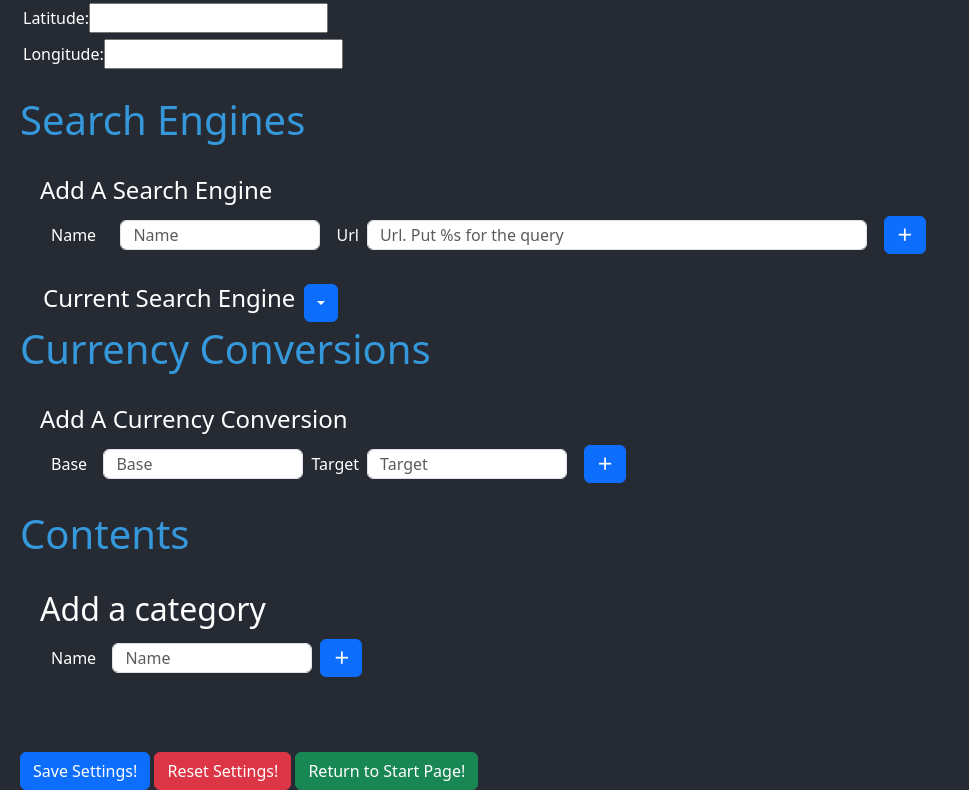
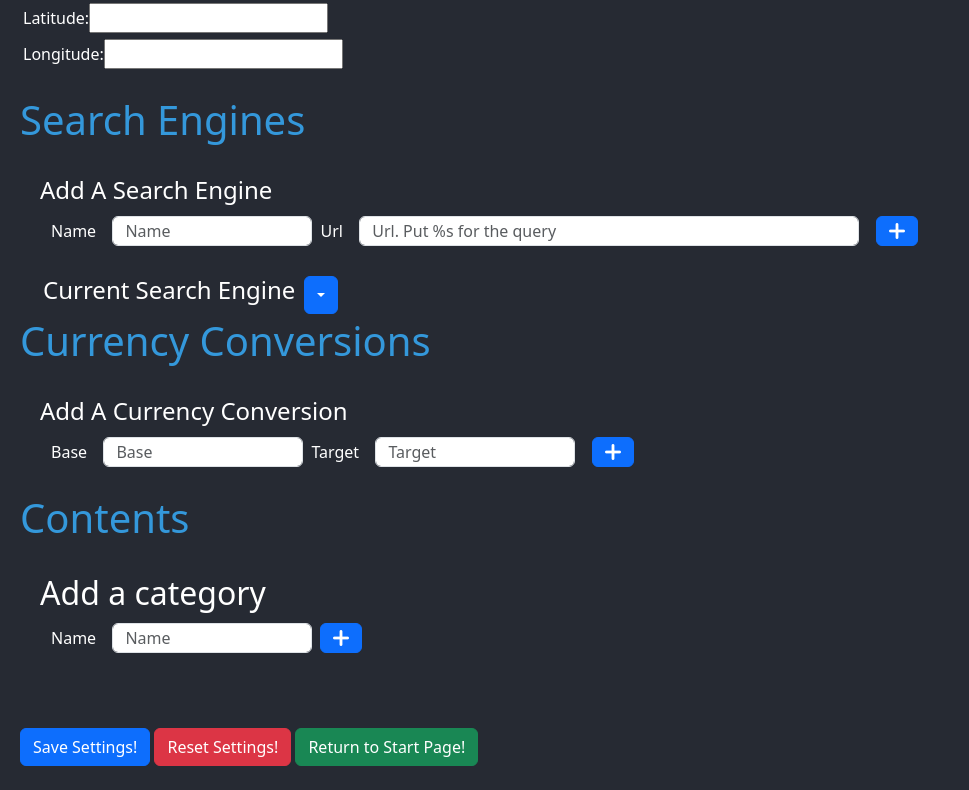
Before and after one commit to DolphyWind/Start-Page, a Django app: template startpage/MyStartPage/templates/settings.html in a window 1280 px wide. Shown: the part 572-1362 px from the top of the page, without its empty margins (0-969 px from the left). After the commit the page ends 1338 px from the top, so only its background shows below. Run offline with Django 4.2, Linux system fonts and the light colour scheme; the template is opened without the code that fills it, so the values that code supplies are empty; some libraries are stand-ins or nearby versions.

Commit message:
Add close and plus icons

```diff
--- a/startpage/MyStartPage/static/js/settings.js
+++ b/startpage/MyStartPage/static/js/settings.js
@@ -93,9 +93,9 @@ function addSearchEngine(item){
         '<div class="form_row">' +
             '<label class="settings_label mx-2">Name</label>&nbsp;&nbsp;' +
             '<input type="text" class="form-control settings_input_box_small" placeholder="Name" value="${name}" id="search-engine-name-${idName}" readonly>' +
-            '<label class="settings_label mx-2">Url</label>' +
+            '<label class="settings_label mx-2">Url</label>&nbsp;&nbsp;' +
             '<input type="text" class="form-control settings_input_box_big" placeholder="Url" value="${url}" id="search-engine-url-${idName}" readonly>&nbsp;&nbsp;&nbsp;&nbsp;' +
-            '<button class="btn btn-danger settings_plusminus" onclick="removeSearchEngine(this);">X</button>' +
+            '<button class="btn btn-danger settings_plusminus" onclick="removeSearchEngine(this);"><img src="../static/css/icons/ui/close.png" alt=""/></button>' +
         '</div>';
 
     search_engines_list.innerHTML += replaceMultiple(templateStr, {
@@ -150,9 +150,9 @@ function addCurrency(item){
         '<div class="form_row">' +
             '<label class="settings_label mx-2">Base</label>&nbsp;&nbsp;' +
             '<input type="text" class="form-control settings_input_box_small currency_base_class" placeholder="Base Currency" value="${base}" readonly>' +
-            '<label class="settings_label mx-2">Target</label>' +
+            '<label class="settings_label mx-2">Target</label>&nbsp;&nbsp;' +
             '<input type="text" class="form-control settings_input_box_small currency_target_class" placeholder="Target Currency" value="${target}" readonly>&nbsp;&nbsp;&nbsp;&nbsp;' +
-            '<button class="btn btn-danger settings_plusminus" onclick="removeParentGenerations(this, 1);">X</button>' +
+            '<button class="btn btn-danger settings_plusminus" onclick="removeParentGenerations(this, 1);"><img src="../static/css/icons/ui/close.png" alt=""/></button>' +
         '</div>';
 
     currencyList.innerHTML += replaceMultiple(templateStr, {
@@ -182,7 +182,7 @@ function addWebsiteToCategory(item, category_name){
             '<input type="text" class="form-control settings_input_box_small content_website_name" placeholder="Name" value="${name}" readonly>' +
             '<label class="settings_label mx-2">Url</label>&nbsp;&nbsp;' +
             '<input type="text" class="form-control settings_input_box_big content_website_url" placeholder="Url" value="${url}" readonly>&nbsp;&nbsp;&nbsp;&nbsp;' +
-            '<button class="btn btn-danger settings_plusminus" onclick="removeParentGenerations(this, 1);">X</button>' +
+            '<button class="btn btn-danger settings_plusminus" onclick="removeParentGenerations(this, 1);"><img src="../static/css/icons/ui/close.png" alt=""/></button>' +
         '</div>';
 
     websiteListItem.innerHTML += replaceMultiple(templateStr, {
@@ -209,9 +209,9 @@ function addCategory(item) {
             '<div class="form_row">' +
                 '<label class="settings_label mx-2">Name</label>&nbsp;&nbsp;' +
                 '<input type="text" class="form-control settings_input_box_small" placeholder="Name" id="${idName}-add-website-name">' +
-                '<label class="settings_label mx-2">Url</label>' +
+                '<label class="settings_label mx-2">Url</label>&nbsp;&nbsp;' +
                 '<input type="text" class="form-control settings_input_box_big" placeholder="Url" id="${idName}-add-website-url">&nbsp;&nbsp;&nbsp;&nbsp;' +
-                '<button class="btn btn-primary settings_plusminus" onclick="addWebsiteToCategory(this, \'${idName}\');">＋</button>' +
+                '<button class="btn btn-primary settings_plusminus" onclick="addWebsiteToCategory(this, \'${idName}\');"><img src="../static/css/icons/ui/plus.png"/></button>' +
             '</div>' +
             '<button class="btn btn-danger" onclick="removeParentGenerations(this, 1);">Delete This Category</button>' +
         '<br><br><br>';
--- a/startpage/MyStartPage/templates/settings.html
+++ b/startpage/MyStartPage/templates/settings.html
@@ -44,9 +44,9 @@
                 <div class="form_row">
                     <label class="settings_label mx-2">Name</label>&nbsp;&nbsp;
                     <input type="text" class="form-control settings_input_box_small" placeholder="Name" value="{{ engine_name }}" id="search-engine-name-{{ engine_name|space_to_hyphen }}" readonly>
-                    <label class="settings_label mx-2">Url</label>
+                    <label class="settings_label mx-2">Url</label>&nbsp;&nbsp;
                     <input type="text" class="form-control settings_input_box_big" placeholder="Url" value="{{ url }}" id="search-engine-url-{{ engine_name|space_to_hyphen }}" readonly>&nbsp;&nbsp;&nbsp;&nbsp;
-                    <button class="btn btn-danger settings_plusminus" onclick="removeSearchEngine(this);">X</button>
+                    <button class="btn btn-danger settings_plusminus" onclick="removeSearchEngine(this);"><img src="../static/css/icons/ui/close.png" alt=""/></button>
                 </div>
             {% endfor %}
         </div><br>
@@ -54,10 +54,10 @@
         <h4 class="settings_label">Add A Search Engine&nbsp;&nbsp;</h4>
         <div class="form_row">
             <label class="settings_label mx-2">Name</label>&nbsp;&nbsp;
-            <input type="text" class="form-control settings_input_box_small mx-2" placeholder="Name" id="add_search_engine_name">
-            <label class="settings_label mx-2">Url</label>
+            <input type="text" class="form-control settings_input_box_small" placeholder="Name" id="add_search_engine_name">
+            <label class="settings_label mx-2">Url</label>&nbsp;&nbsp;
             <input type="text" class="form-control settings_input_box_big" placeholder="Url. Put %s for the query" id="add_search_engine_url">&nbsp;&nbsp;&nbsp;&nbsp;
-            <button class="btn btn-primary settings_plusminus" onclick="addSearchEngine(this);">＋</button>
+            <button class="btn btn-primary settings_plusminus" onclick="addSearchEngine(this);"><img src="../static/css/icons/ui/plus.png"/></button>
         </div><br>
 
         <div class="form_row">
@@ -82,9 +82,9 @@
                     <div class="form_row">
                         <label class="settings_label mx-2">Base</label>&nbsp;&nbsp;
                         <input type="text" class="form-control settings_input_box_small currency_base_class" placeholder="Base Currency" value="{{base}}" readonly>
-                        <label class="settings_label mx-2">Target</label>
+                        <label class="settings_label mx-2">Target</label>&nbsp;&nbsp;
                         <input type="text" class="form-control settings_input_box_small currency_target_class" placeholder="Target Currency" value="{{target}}" readonly>&nbsp;&nbsp;&nbsp;&nbsp;
-                        <button class="btn btn-danger settings_plusminus" onclick="removeParentGenerations(this, 1);">X</button>
+                        <button class="btn btn-danger settings_plusminus" onclick="removeParentGenerations(this, 1);"><img src="../static/css/icons/ui/close.png" alt=""/></button>
                     </div>
                 {% endfor %}
             {% endfor %}
@@ -93,9 +93,9 @@
         <div class="form_row">
             <label class="settings_label mx-2">Base</label>&nbsp;&nbsp;
             <input type="text" class="form-control settings_input_box_small" placeholder="Base" id="add-currency-base">
-            <label class="settings_label mx-2">Target</label>
+            <label class="settings_label mx-2">Target</label>&nbsp;&nbsp;
             <input type="text" class="form-control settings_input_box_small" placeholder="Target" id="add-currency-target">&nbsp;&nbsp;&nbsp;&nbsp;
-            <button class="btn btn-primary settings_plusminus" onclick="addCurrency(this);">＋</button>
+            <button class="btn btn-primary settings_plusminus" onclick="addCurrency(this);"><img src="../static/css/icons/ui/plus.png"/></button>
         </div><br>
     </div>
 
@@ -113,7 +113,7 @@
                                 <input type="text" class="form-control settings_input_box_small content_website_name" placeholder="Name" value="{{content.name}}" readonly>
                                 <label class="settings_label mx-2">Url</label>&nbsp;&nbsp;
                                 <input type="text" class="form-control settings_input_box_big content_website_url" placeholder="Url" value="{{content.url}}" readonly>&nbsp;&nbsp;&nbsp;&nbsp;
-                                <button class="btn btn-danger settings_plusminus" onclick="removeParentGenerations(this, 1);">X</button>
+                                <button class="btn btn-danger settings_plusminus" onclick="removeParentGenerations(this, 1);"><img src="../static/css/icons/ui/close.png" alt=""/></button>
                             </div>
                         {% endfor %}
                     </div>
@@ -122,9 +122,9 @@
                     <div class="form_row">
                         <label class="settings_label mx-2">Name</label>&nbsp;&nbsp;
                         <input type="text" class="form-control settings_input_box_small" placeholder="Name" id="{{category.name|space_to_hyphen}}-add-website-name">
-                        <label class="settings_label mx-2">Url</label>
+                        <label class="settings_label mx-2">Url</label>&nbsp;&nbsp;
                         <input type="text" class="form-control settings_input_box_big" placeholder="Url" id="{{category.name|space_to_hyphen}}-add-website-url">&nbsp;&nbsp;&nbsp;&nbsp;
-                        <button class="btn btn-primary settings_plusminus" onclick="addWebsiteToCategory(this, '{{category.name|space_to_hyphen}}');">＋</button>
+                        <button class="btn btn-primary settings_plusminus" onclick="addWebsiteToCategory(this, '{{category.name|space_to_hyphen}}');"><img src="../static/css/icons/ui/plus.png"/></button>
                     </div>
                     <button class="btn btn-danger" onclick="removeParentGenerations(this, 1);">Delete This Category</button>
                     <br><br><br>
@@ -136,7 +136,7 @@
         <div class="form_row">
             <label class="settings_label mx-2">Name</label>&nbsp;&nbsp;
             <input type="text" class="form-control settings_input_box_small" placeholder="Name" id="add-category-name">
-            <button class="btn btn-primary settings_plusminus mx-2" onclick="addCategory(this);">＋</button>
+            <button class="btn btn-primary settings_plusminus mx-2" onclick="addCategory(this);"><img src="../static/css/icons/ui/plus.png"/></button>
         </div>
     </div><br><br><br>
 
```
Also changed, not shown: README.md, startpage/MyStartPage/static/css/icons/ui/close.png (added), startpage/MyStartPage/static/css/icons/ui/plus.png (added).
